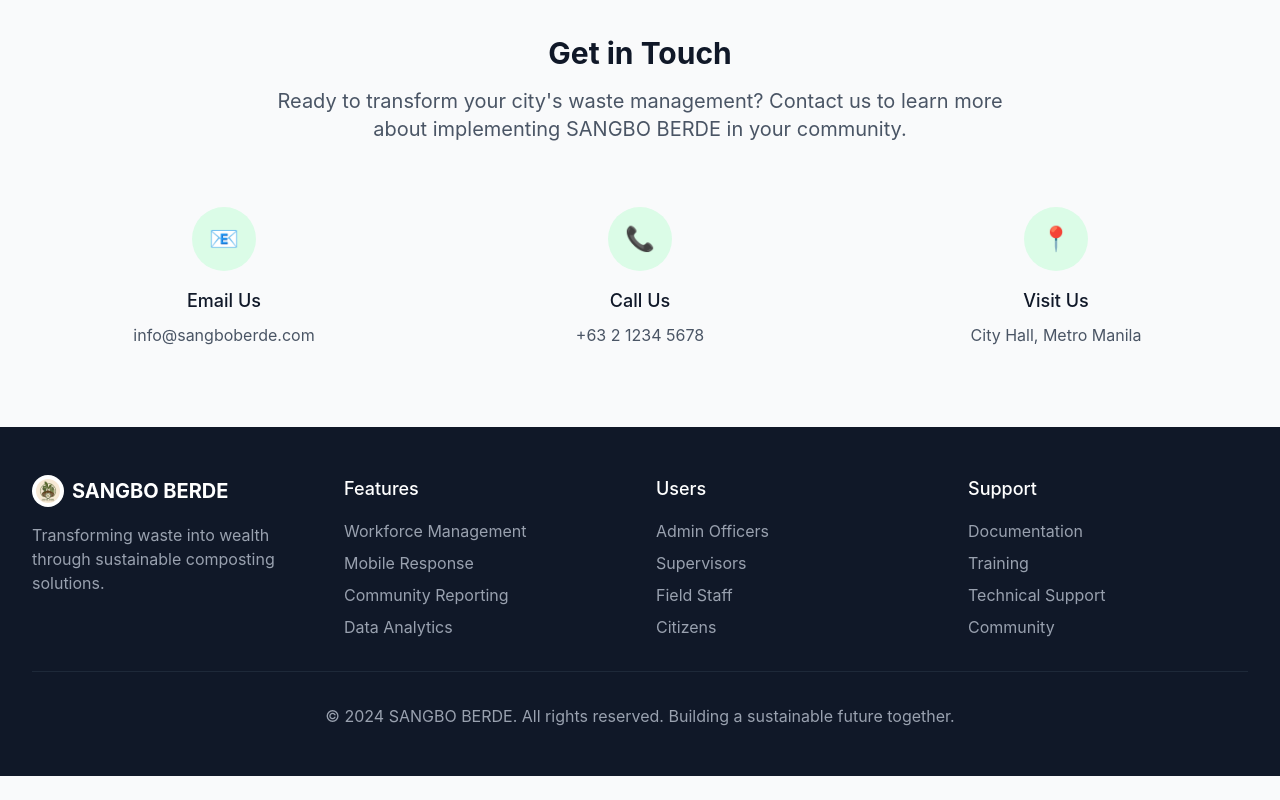
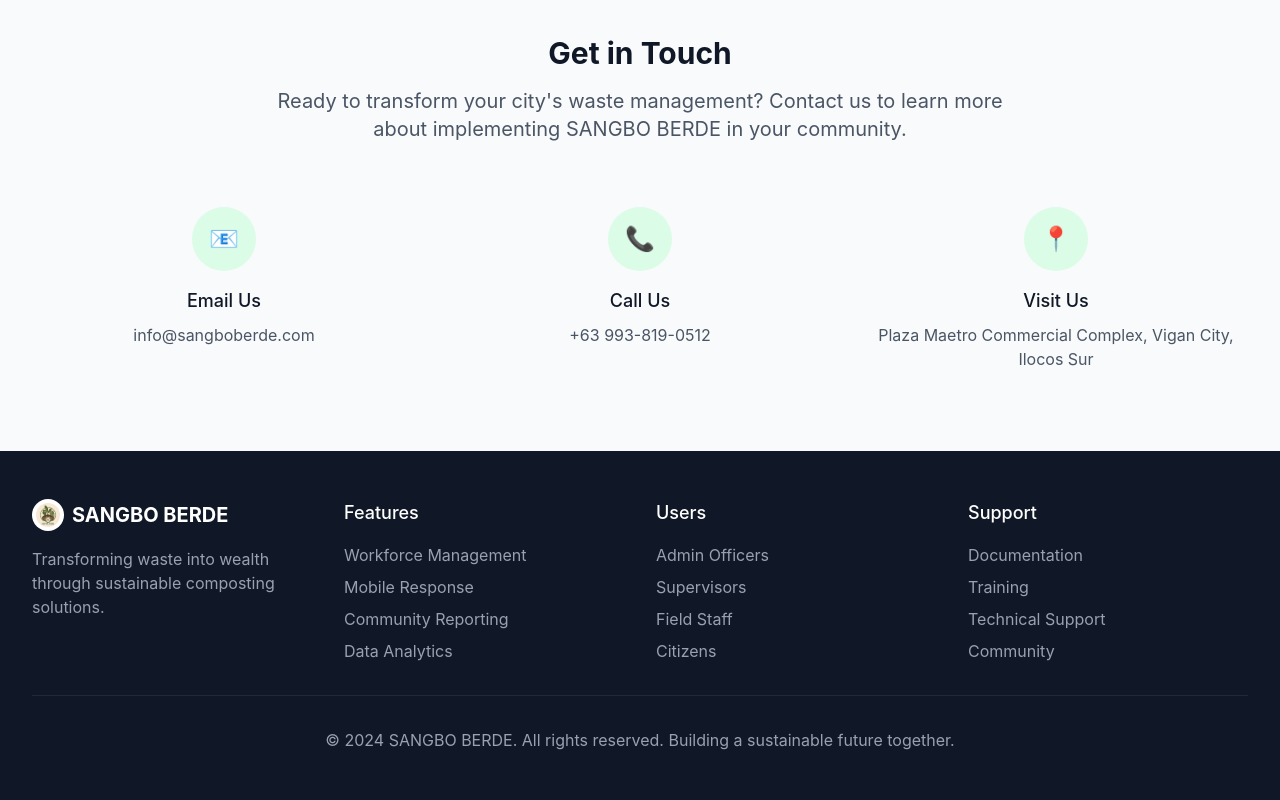
Before and after one commit to darylcommits/Sangbo-berde, a React (Vite) app: page / in a window 1280 px wide. Shown: the part 4366-5166 px from the top of the page. Before the commit the page ends 5142 px from the top, so only its background shows below. Built offline with nearby package versions, Linux system fonts and the light colour scheme.

Commit message:
Update LandingPage.jsx

```diff
--- a/src/components/landing/LandingPage.jsx
+++ b/src/components/landing/LandingPage.jsx
@@ -423,7 +423,8 @@ const LandingPage = () => {
                 <span className="text-2xl">📞</span>
               </div>
               <h3 className="text-lg font-medium text-gray-900 mb-2">Call Us</h3>
-              <p className="text-gray-600">+63 2 1234 5678</p>
+              <p className="text-gray-600">
++63 993-819-0512</p>
             </div>
 
             <div className="text-center">
@@ -431,7 +432,7 @@ const LandingPage = () => {
                 <span className="text-2xl">📍</span>
               </div>
               <h3 className="text-lg font-medium text-gray-900 mb-2">Visit Us</h3>
-              <p className="text-gray-600">City Hall, Metro Manila</p>
+              <p className="text-gray-600">Plaza Maetro Commercial Complex, Vigan City, Ilocos Sur</p>
             </div>
           </div>
         </div>
```
